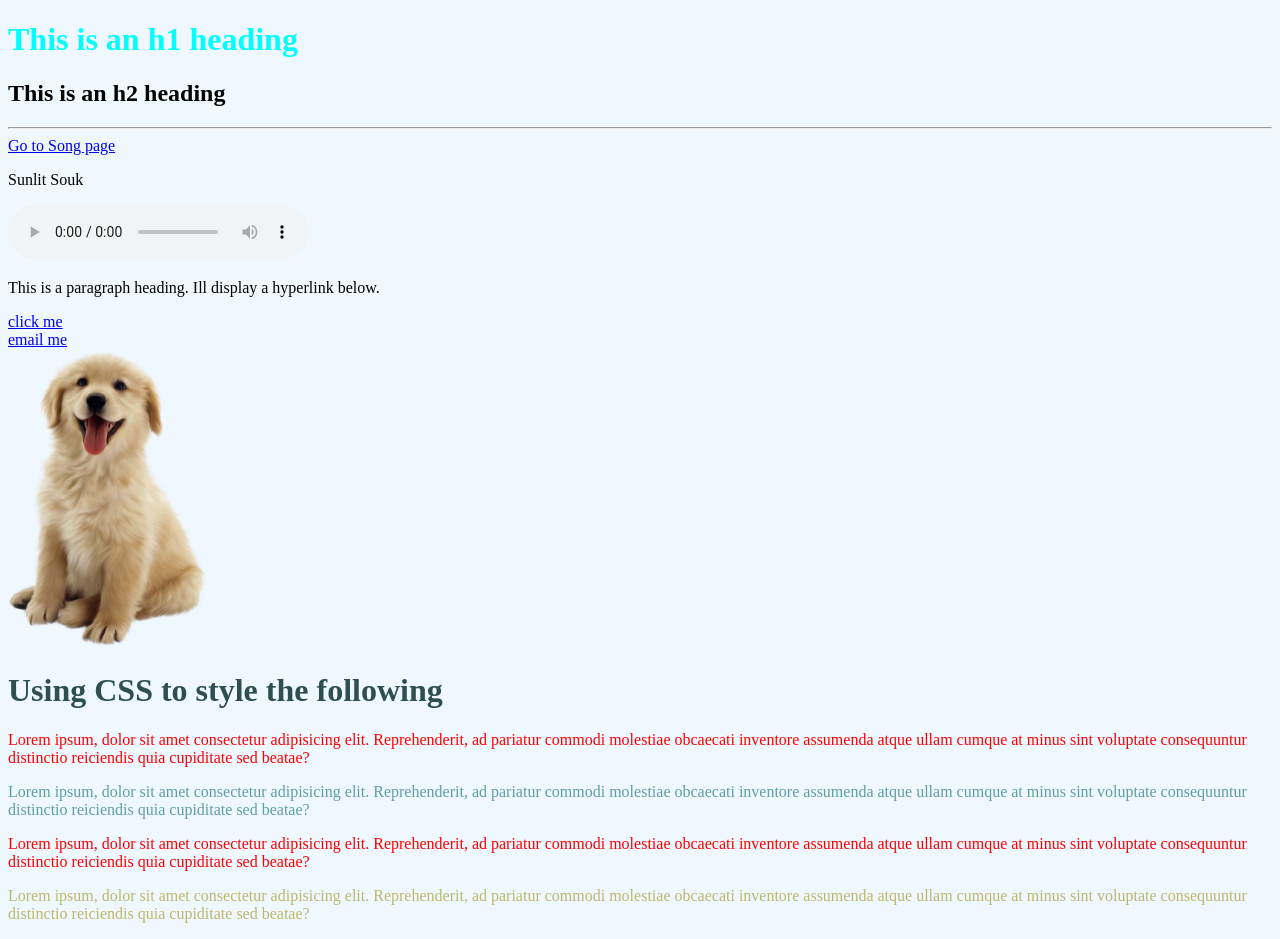
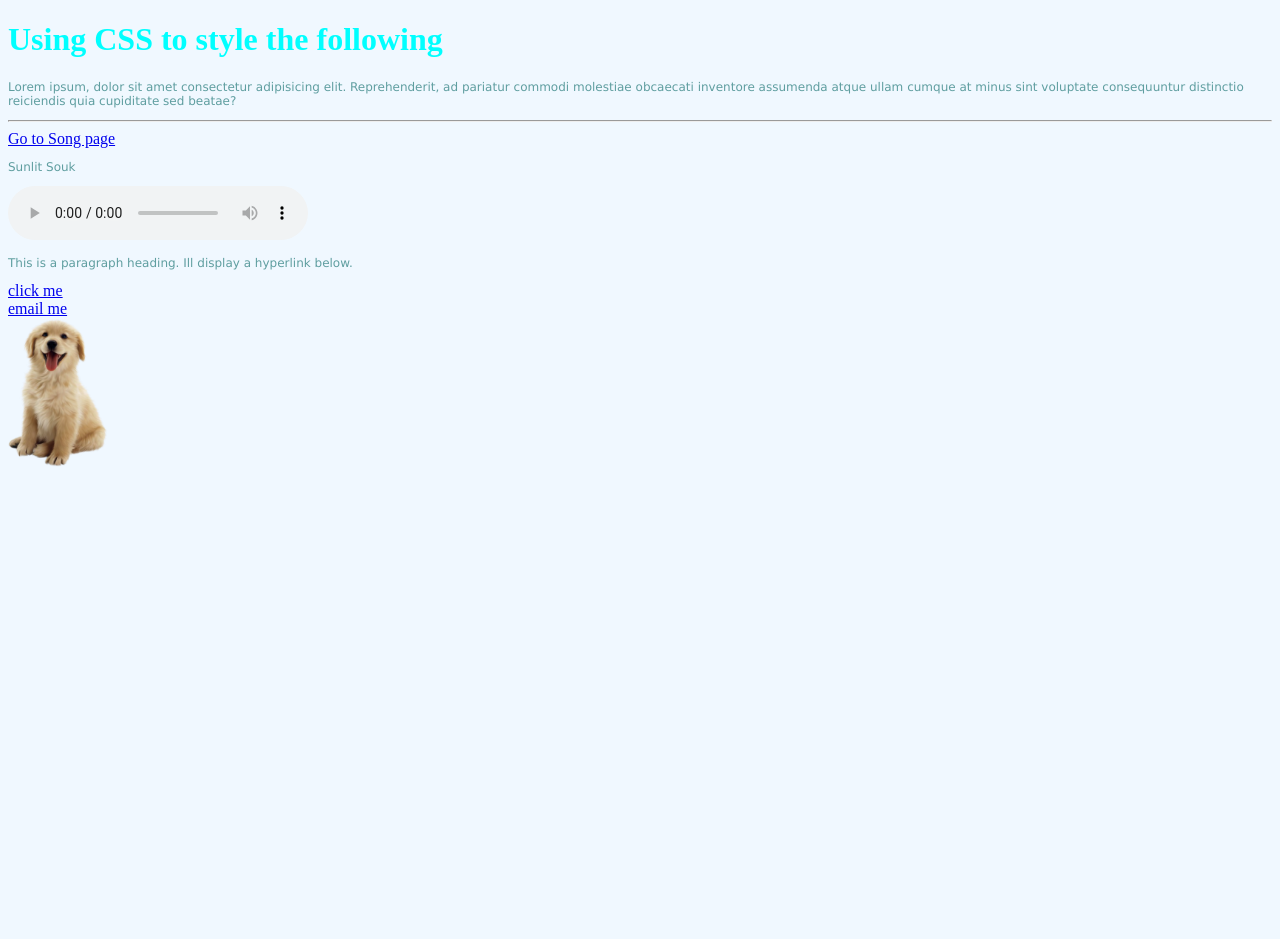
Before and after one commit to UhIbraheem/LearningHTML, a plain HTML site: page index.html in a window 1280 px wide. After the commit the page ends 800 px from the top, so only its background shows below. Drawn offline with Linux system fonts and the light colour scheme.

Commit message:
practicing fonts css styling sheet

```diff
--- a/index.html
+++ b/index.html
@@ -5,10 +5,9 @@
         <link rel="stylesheet" href="style.css">
     </head>
     <body>
-        <!-- These are heading tags which decrease in size
-         as the number increases, typically for subheadings -->
-        <h1>This is an h1 heading</h1>
-        <h2>This is an h2 heading</h2>
+
+        <h1>Using CSS to style the following</h1>
+        <p>Lorem ipsum, dolor sit amet consectetur adipisicing elit. Reprehenderit, ad pariatur commodi molestiae obcaecati inventore assumenda atque ullam cumque at minus sint voluptate consequuntur distinctio reiciendis quia cupiditate sed beatae?</p>
 
         <!-- hr adds a line across the website-->
         <hr>
@@ -29,9 +28,8 @@
 
         <a href="https://www.youtube.com/shorts/SXHMnicI6Pg"
         target="_blank"
-        title="Goes to the good stuff">
-            click me
-        </a>
+        title="Goes to the good stuff"> click me </a>
+
         <br>
         <a href="mailto:test@fake.com">
             email me
@@ -40,15 +38,7 @@
         <br>
         <img src="images/dog.png"
         alt="This is a picture of a cute dog"
-        width="200">
-
-        <!--Inline CSS-->
-        <h1 style="color:darkslategrey">Using CSS to style the following</h1>
-
-        <p id="p1" class="odd">Lorem ipsum, dolor sit amet consectetur adipisicing elit. Reprehenderit, ad pariatur commodi molestiae obcaecati inventore assumenda atque ullam cumque at minus sint voluptate consequuntur distinctio reiciendis quia cupiditate sed beatae?</p>
-        <p id="p2" class="even">Lorem ipsum, dolor sit amet consectetur adipisicing elit. Reprehenderit, ad pariatur commodi molestiae obcaecati inventore assumenda atque ullam cumque at minus sint voluptate consequuntur distinctio reiciendis quia cupiditate sed beatae?</p>
-        <p id="p3" class="odd">Lorem ipsum, dolor sit amet consectetur adipisicing elit. Reprehenderit, ad pariatur commodi molestiae obcaecati inventore assumenda atque ullam cumque at minus sint voluptate consequuntur distinctio reiciendis quia cupiditate sed beatae?</p>
-        <p id="p4" class="even">Lorem ipsum, dolor sit amet consectetur adipisicing elit. Reprehenderit, ad pariatur commodi molestiae obcaecati inventore assumenda atque ullam cumque at minus sint voluptate consequuntur distinctio reiciendis quia cupiditate sed beatae?</p>
+        width="100">
 
     </body>
 </html>
--- a/style.css
+++ b/style.css
@@ -2,16 +2,13 @@ body{
     background-color: aliceblue;
 }
 h1{
+    font-family: 'Times New Roman', Times, serif;
     color: aqua;
 }
 
-#p2{
+p{
+    font-family: 'Lucida Sans', 'Lucida Sans Regular', 'Lucida Grande', 'Lucida Sans Unicode', Geneva, Verdana, sans-serif;
+    font-size: 12px;
+    font-weight: lighter;
     color: cadetblue;
 }
-
-#p4{
-    color: darkkhaki;
-}
-.odd{
-    color: red
-}
```
